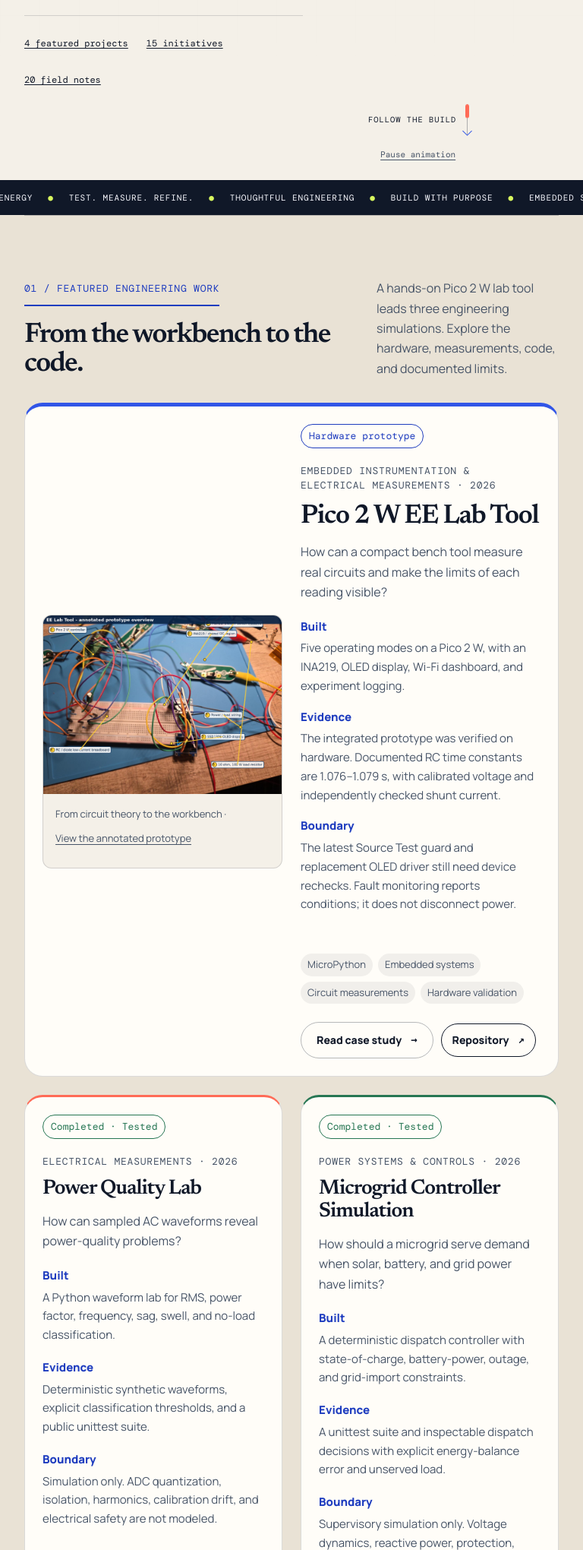
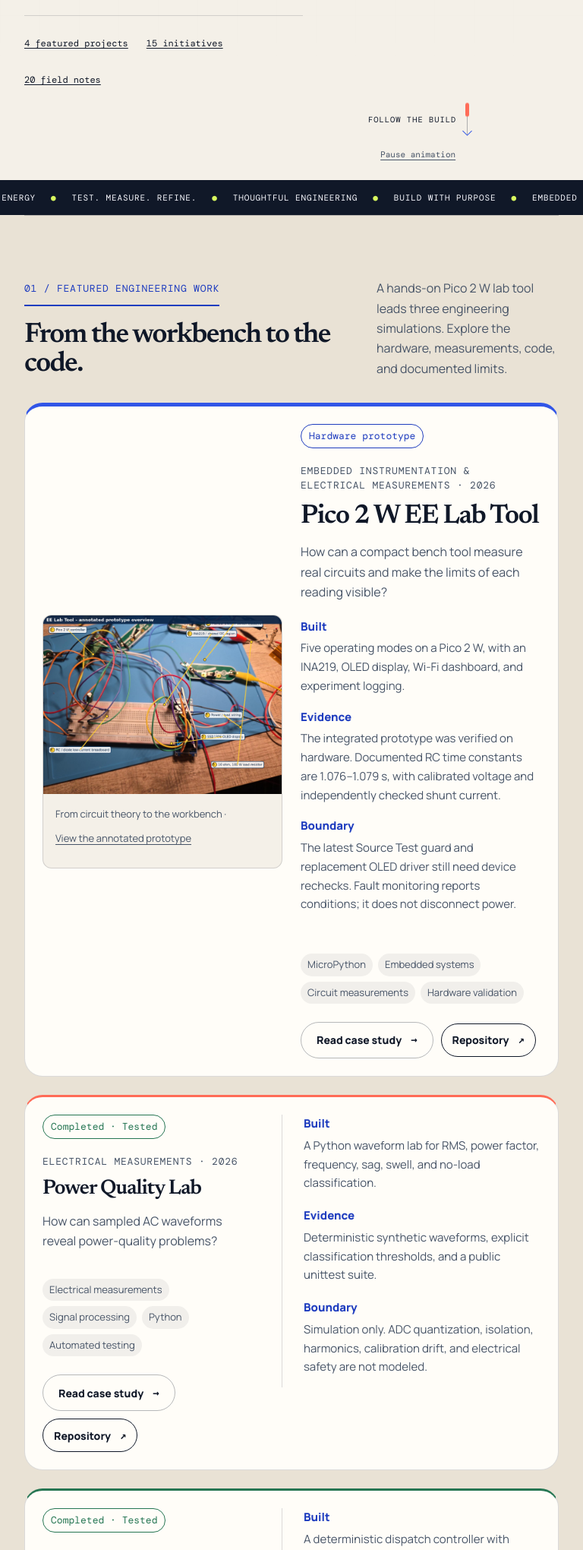
Before and after one commit to Mini34/signal-and-self, a plain HTML site: page index.html in a window 768 px wide. Shown: the part 760-2800 px from the top of the page at 76% size. Drawn offline with Linux system fonts and the light colour scheme.

Commit message:
Balance featured projects at medium screen widths

```diff
--- a/assets/styles/home.css
+++ b/assets/styles/home.css
@@ -63,7 +63,7 @@ body[data-motion-paused] .home-enter { animation: none; }
 @keyframes follow-signal { 0% { opacity: 0; transform: translateY(-5px); } 25%,70% { opacity: 1; } 100% { opacity: 0; transform: translateY(24px); } }
 @keyframes home-rise { from { transform: translateY(22px); } to { transform: translateY(0); } }
 @media (max-width: 1100px) {
- #featured-work .project-grid { grid-template-columns: repeat(2,minmax(0,1fr)); }
+ #featured-work .project-grid { grid-template-columns: 1fr; }
  #featured-work .lead-project { gap: 24px; }
  #featured-work .lead-project .project-evidence { grid-template-columns: 1fr; gap: 4px; }
  #featured-work .lead-project .project-evidence dd { margin-bottom: 12px; }
@@ -74,6 +74,12 @@ body[data-motion-paused] .home-enter { animation: none; }
  .orbit-core strong { font-size: 1.75rem; }
  .orbit-note { max-width: 164px; right: 0; bottom: 12%; font-size: .6rem; padding: 10px 12px; }
  .fieldbook-intro { gap: 36px; }
+}
+@media (min-width: 761px) and (max-width: 1100px) {
+ /* Keep three supporting projects in complete rows below the wider spotlight. */
+ #featured-work .project-card:not(.lead-project) .project-content { display: grid; grid-template-columns: minmax(0,.9fr) minmax(0,1.1fr); column-gap: 36px; align-content: start; }
+ #featured-work .project-card:not(.lead-project) .project-content > * { grid-column: 1; }
+ #featured-work .project-card:not(.lead-project) .project-evidence { grid-column: 2; grid-row: 1 / span 6; align-self: start; margin: 0; padding-left: 28px; border-left: 1px solid var(--line); }
 }
 @media (max-width: 760px) {
  main > .section.site-shell { padding-block: 48px; }
--- a/index.html
+++ b/index.html
@@ -9,7 +9,7 @@
 <link rel="preload" href="assets/fonts/manrope-400.woff2" as="font" type="font/woff2" crossorigin>
 <link rel="stylesheet" href="assets/styles/fonts.css">
 <link rel="stylesheet" href="assets/styles/portfolio.css?v=ux-20260903-pico">
-<link rel="stylesheet" href="assets/styles/home.css?v=pico-20260903">
+<link rel="stylesheet" href="assets/styles/home.css?v=balanced-20260903">
 <script src="assets/scripts/portfolio.js?v=ux-20260903-pico" defer></script>
 <script src="assets/scripts/auth-config.js?v=ux-20260903-pico" defer></script><script src="assets/scripts/auth.js?v=ux-20260903-pico" defer></script>
 <script src="assets/scripts/home.js?v=ux-20260903-pico" defer></script>
```
Also changed, not shown: 1 other file.
